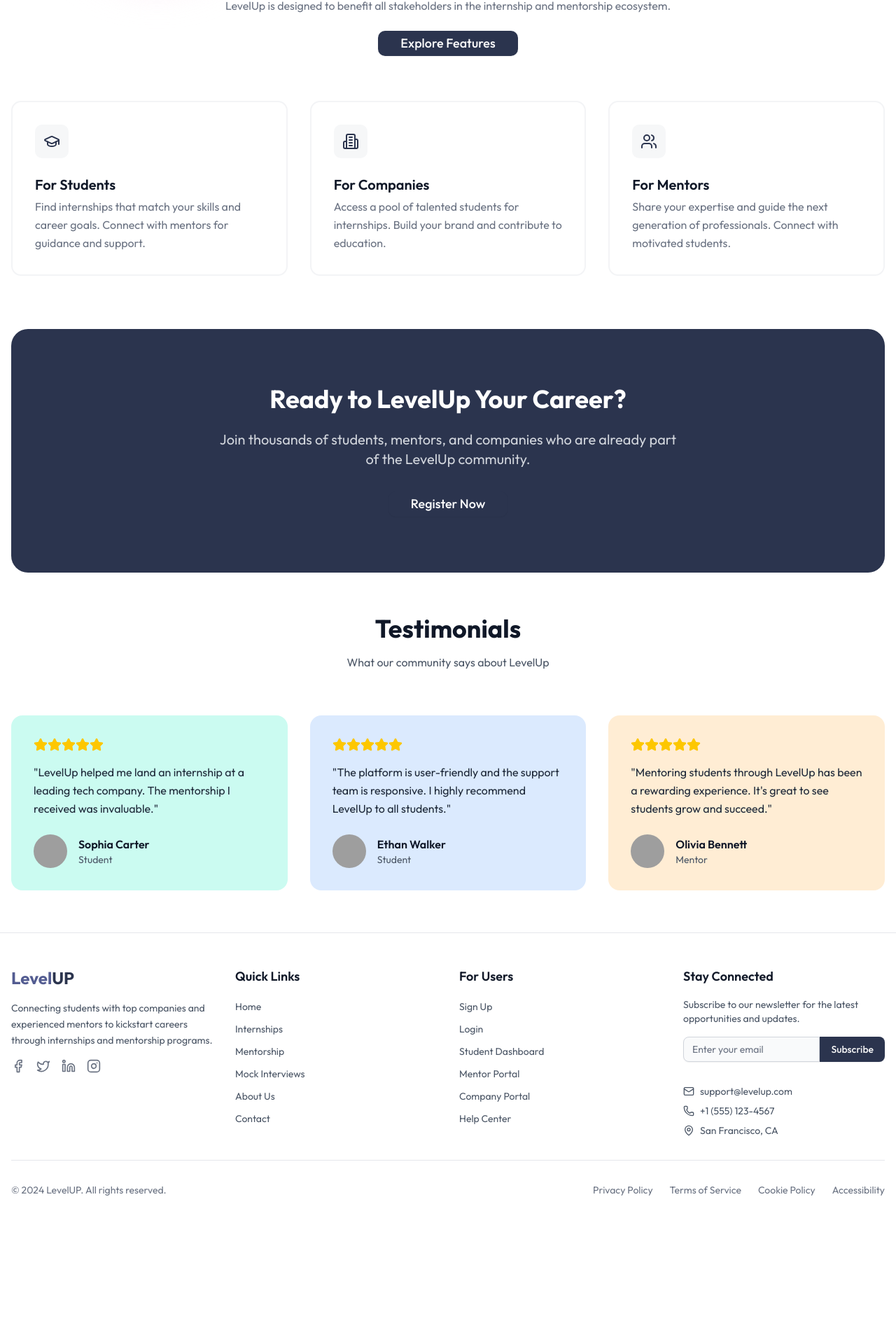
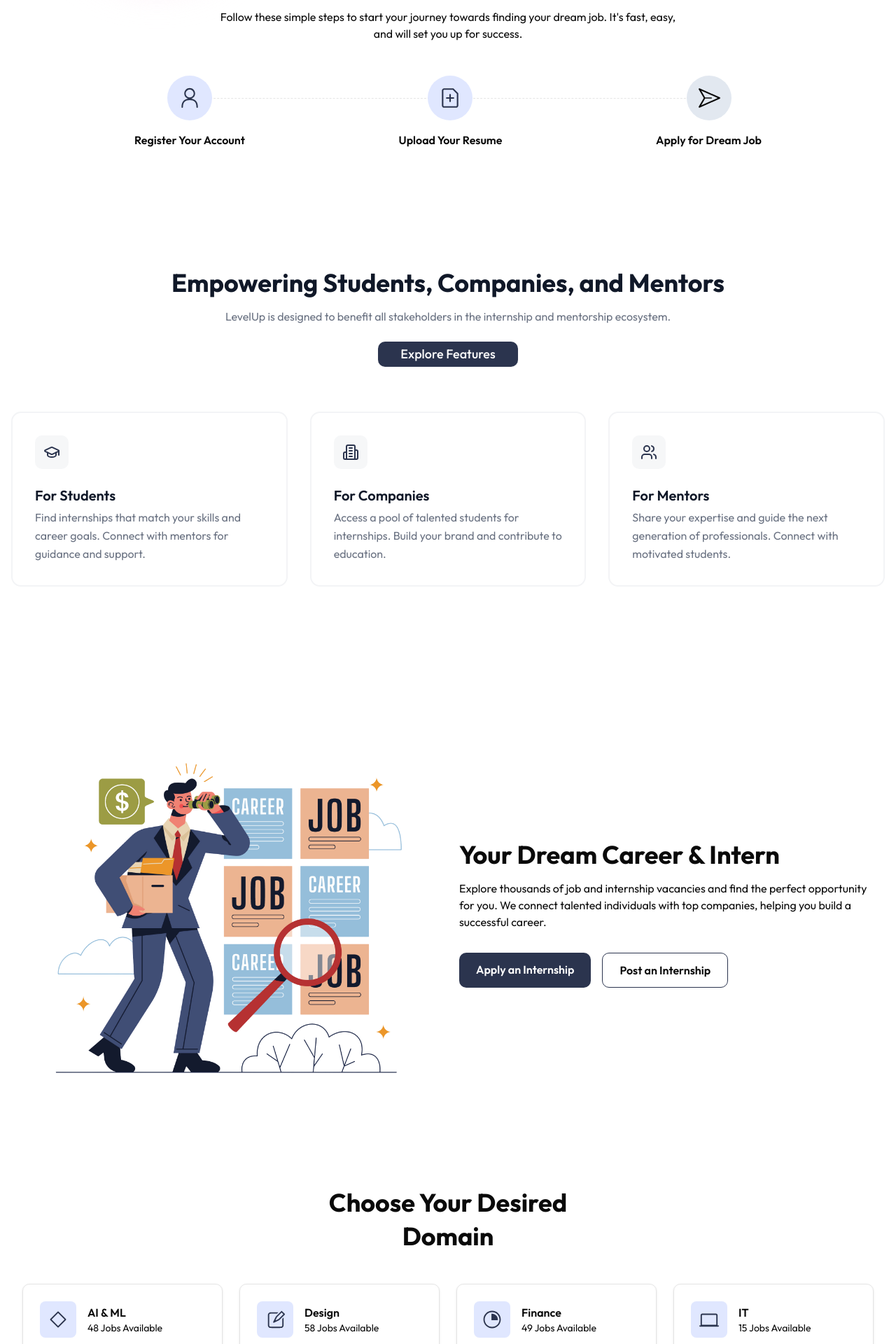
Before and after one commit to Dev-Joyson/LevelUP, a Next.js app in the folder frontend/: page / in a window 1280 px wide. Shown: the part 847-2767 px from the top of the page at 70% size. Before the commit the page ends 2605 px from the top, so only its background shows below. Built offline with nearby package versions, Linux system fonts and the light colour scheme; no server answers; grey boxes are pictures that could not be loaded; a web font is replaced by a local one.

Commit message:
improve landing page

```diff
--- a/frontend/package.json
+++ b/frontend/package.json
@@ -14,6 +14,7 @@
     "@radix-ui/react-checkbox": "^1.3.2",
     "@radix-ui/react-dialog": "^1.1.14",
     "@radix-ui/react-dropdown-menu": "^2.1.15",
+    "@radix-ui/react-icons": "^1.3.2",
     "@radix-ui/react-label": "^2.1.7",
     "@radix-ui/react-popover": "^1.1.14",
     "@radix-ui/react-radio-group": "^1.3.7",
@@ -29,7 +30,7 @@
     "clsx": "^2.1.1",
     "date-fns": "^4.1.0",
     "lucide-react": "^0.514.0",
-    "next": "15.3.2",
+    "next": "^15.5.4",
     "react": "^19.0.0",
     "react-day-picker": "^9.7.0",
     "react-dom": "^19.0.0",
--- a/frontend/src/app/page.tsx
+++ b/frontend/src/app/page.tsx
@@ -1,6 +1,8 @@
 "use client"
 
-import { CTASection } from "@/components/LandingPage/CTAsection";
+import CTASection from "@/components/LandingPage/CTAsection";
+import QuickActionSection from "@/components/LandingPage/QuickActionSection";
+import DesiredDomain from "@/components/LandingPage/DesiredDomain";
 import { FeaturesSection } from "@/components/LandingPage/FeaturesSection";
 import { HeroSection } from "@/components/LandingPage/HeroSection";
 import { TestimonialsSection } from "@/components/LandingPage/TestimonialsSection";
@@ -14,8 +16,10 @@ export default function Home() {
       <div className="mx-auto">
 
         <HeroSection />
+        <QuickActionSection />
         <FeaturesSection />
         <CTASection />
+        <DesiredDomain />
         <TestimonialsSection />
       </div>
     </>
--- a/frontend/src/components/LandingPage/CTAsection.tsx
+++ b/frontend/src/components/LandingPage/CTAsection.tsx
@@ -1,22 +1,90 @@
-"use client"
+import React from "react";
 
-import Link from "next/link"
-import { Button } from "@/components/ui/button"
 
-export function CTASection() {
+import {
+  ComponentInstanceIcon,
+  Pencil2Icon,
+  PieChartIcon,
+  MagicWandIcon,
+  CodeIcon,
+  GearIcon,
+  GlobeIcon,
+  LaptopIcon,
+  CheckCircledIcon
+} from "@radix-ui/react-icons";
+
+
+const categories = [
+  {
+    icon: <ComponentInstanceIcon className="text-primary" width={28} height={28} />,
+    title: "AI & ML",
+    jobs: 48,
+  },
+  {
+    icon: <Pencil2Icon className="text-primary" width={28} height={28} />,
+    title: "Design",
+    jobs: 58,
+  },
+  {
+    icon: <PieChartIcon className="text-primary" width={28} height={28} />,
+    title: "Finance",
+    jobs: 49,
+  },
+  {
+    icon: <LaptopIcon className="text-primary" width={28} height={28} />,
+    title: "IT",
+    jobs: 15,
+  },
+  {
+    icon: <MagicWandIcon className="text-primary" width={28} height={28} />,
+    title: "Marketing",
+    jobs: 33,
+  },
+  {
+    icon: <CodeIcon className="text-primary" width={28} height={28} />,
+    title: "Software",
+    jobs: 39,
+  },
+  {
+    icon: <GearIcon className="text-primary" width={28} height={28} />,
+    title: "Technology",
+    jobs: 38,
+  },
+  {
+    icon: <GlobeIcon className="text-primary" width={28} height={28} />,
+    title: "Web Development",
+    jobs: 85,
+  },
+];
+
+const CTAsection = () => {
   return (
-    <section className="px-4 ">
-      <div className="container mx-auto bg-primary rounded-2xl sm:rounded-3xl py-12 sm:py-20">
-      <div className=" text-center">
-        <h2 className="text-2xl sm:text-4xl font-bold text-white mb-4 sm:mb-6">Ready to LevelUp Your Career?</h2>
-        <p className="text-base sm:text-xl text-gray-300 mb-6 sm:mb-8 max-w-2xl mx-auto">
-          Join thousands of students, mentors, and companies who are already part of the LevelUp community.
-        </p>
-        <Button asChild className="bg-primary hover:bg-primary/90 text-white px-6 sm:px-8 py-3 sm:py-4 text-base sm:text-lg rounded-lg">
-          <Link href="/join">Register Now</Link>
-        </Button>
-      </div>
+    <section className=" md:py-24 bg-background-light dark:bg-background-dark">
+      <div className="container mx-auto px-4 sm:px-6 lg:px-8">
+
+        <div className=" grid grid-cols-1 md:grid-cols-2 gap-8 items-center">
+          <div className="relative">
+            <div className="relative w-full h-full">
+              <img
+                alt="Career & Intern"
+                src="/Career.png"
+                className="object-cover w-full h-full"
+              />
+              {/* <div className="absolute inset-0 rounded-2xl bg-gradient-to-t from-background-light/80 dark:from-background-dark/80 to-transparent pointer-events-none"></div> */}
+            </div>
+          </div>
+          <div className="text-center md:text-left">
+            <h2 className="text-3xl md:text-4xl font-bold text-text-light dark:text-text-darkdark:text-text-dark">Your Dream Career & Intern</h2>
+            <p className="mt-4 text-subtext-light dark:text-subtext-dark">Explore thousands of job and internship vacancies and find the perfect opportunity for you. We connect talented individuals with top companies, helping you build a successful career.</p>
+            <div className="mt-8 flex flex-col sm:flex-row justify-center md:justify-start gap-4">
+              <a className="bg-primary text-white px-6 py-3 rounded-lg font-semibold hover:bg-primary/90 transition-colors text-center" href="#">Apply an Internship</a>
+              <a className="bg-background-light dark:bg-card-dark text-text-light dark:text-text-dark px-6 py-3 rounded-lg font-semibold hover:bg-gray-100 dark:hover:bg-opacity-80 transition-colors border border-primary text-center" href="#">Post an Internship</a>
+            </div>
+          </div>
+        </div>
       </div>
     </section>
-  )
-}
+  );
+};
+
+export default CTAsection;
--- /dev/null
+++ b/frontend/src/components/LandingPage/DesiredDomain.tsx
@@ -0,0 +1,84 @@
+import React from "react";
+import {
+	ComponentInstanceIcon,
+	Pencil2Icon,
+	PieChartIcon,
+	MagicWandIcon,
+	CodeIcon,
+	GearIcon,
+	GlobeIcon,
+	LaptopIcon
+} from "@radix-ui/react-icons";
+
+const categories = [
+	{
+		icon: <ComponentInstanceIcon className="text-primary" width={28} height={28} />,
+		title: "AI & ML",
+		jobs: 48,
+	},
+	{
+		icon: <Pencil2Icon className="text-primary" width={28} height={28} />,
+		title: "Design",
+		jobs: 58,
+	},
+	{
+		icon: <PieChartIcon className="text-primary" width={28} height={28} />,
+		title: "Finance",
+		jobs: 49,
+	},
+	{
+		icon: <LaptopIcon className="text-primary" width={28} height={28} />,
+		title: "IT",
+		jobs: 15,
+	},
+	{
+		icon: <MagicWandIcon className="text-primary" width={28} height={28} />,
+		title: "Marketing",
+		jobs: 33,
+	},
+	{
+		icon: <CodeIcon className="text-primary" width={28} height={28} />,
+		title: "Software",
+		jobs: 39,
+	},
+	{
+		icon: <GearIcon className="text-primary" width={28} height={28} />,
+		title: "Technology",
+		jobs: 38,
+	},
+	{
+		icon: <GlobeIcon className="text-primary" width={28} height={28} />,
+		title: "Web Development",
+		jobs: 85,
+	},
+];
+
+const DesiredDomain = () => {
+	return (
+		<div className="container mx-auto px-4 sm:px-6 lg:px-8">
+			<div className="text-center mb-12">
+				<h2 className="text-3xl md:text-4xl font-bold text-text-light dark:text-text-dark">Choose Your Desired</h2>
+				<h2 className="text-3xl md:text-4xl font-bold text-text-light dark:text-text-dark mt-2">Domain</h2>
+			</div>
+			<div className="grid grid-cols-1 sm:grid-cols-2 lg:grid-cols-4 gap-6">
+				{categories.map((cat) => (
+					<a
+						key={cat.title}
+						className="bg-card-light dark:bg-card-dark p-6 rounded-lg border border-border-light dark:border-border-dark flex items-center space-x-4 shadow-sm hover:shadow-lg transition-shadow duration-300"
+						href="#"
+					>
+						<div className="bg-indigo-100 dark:bg-primary/20 p-3 rounded-md">
+							{cat.icon}
+						</div>
+						<div>
+							<h3 className="font-semibold text-text-light dark:text-text-dark">{cat.title}</h3>
+							<p className="text-sm text-subtext-light dark:text-subtext-dark">{cat.jobs} Jobs Available</p>
+						</div>
+					</a>
+				))}
+			</div>
+		</div>
+	);
+};
+
+export default DesiredDomain;
--- /dev/null
+++ b/frontend/src/components/LandingPage/QuickActionSection.tsx
@@ -0,0 +1,59 @@
+import React from "react";
+import {
+	PersonIcon,
+	FilePlusIcon,
+	PaperPlaneIcon
+} from "@radix-ui/react-icons";
+
+import Link from "next/link";
+
+const actions = [
+	{
+		icon: <PersonIcon className="text-primary" width={32} height={32} />,
+		label: "Register Your Account",
+		bg: "bg-indigo-100 dark:bg-indigo-900/50",
+		href: "/register"
+	},
+	{
+		icon: <FilePlusIcon className="text-primary" width={32} height={32} />,
+		label: "Upload Your Resume",
+		bg: "bg-indigo-100 dark:bg-indigo-900/50",
+		href: "/upload-resume"
+	},
+	{
+		icon: <PaperPlaneIcon className="text-text-light dark:text-text-dark" width={32} height={32} />,
+		label: "Apply for Dream Job",
+		bg: "bg-slate-200 dark:bg-slate-700",
+		href: "/apply-job"
+	}
+];
+
+const QuickActionSection = () => {
+	return (
+		<section className="py-24 bg-background-light dark:bg-background-dark font-display">
+	<div className="container mx-auto px-4">
+		<h2 className="text-3xl font-bold text-center text-text-light dark:text-text-dark mb-4">Quick Actions to Get Started</h2>
+		<p className="text-center text-text-light dark:text-text-dark/80 mb-12 max-w-2xl mx-auto">
+			Follow these simple steps to start your journey towards finding your dream job. It's fast, easy, and will set you up for success.
+		</p>
+		<div className="relative max-w-4xl mx-auto">
+			<div className="absolute left-12 right-12 top-8 flex items-center justify-center pointer-events-none">
+				<div className="w-full border-t border-dashed border-border-light dark:border-border-dark"></div>
+			</div>
+			<div className="relative flex justify-between">
+				{actions.map((action, idx) => (
+					<Link key={action.label} href={action.href} className="text-center flex flex-col items-center group">
+						<div className={`w-16 h-16 rounded-full flex items-center justify-center mb-4 ${action.bg} group-hover:scale-105 transition-transform`}>
+							{action.icon}
+						</div>
+						<h3 className="font-semibold text-text-light dark:text-text-dark group-hover:text-primary transition-colors">{action.label}</h3>
+					</Link>
+				))}
+			</div>
+		</div>
+	</div>
+</section>
+	);
+};
+
+export default QuickActionSection;
```
Also changed, not shown: frontend/public/Career.png (added), 1 other file (tests, documents, lock files or other folders).
